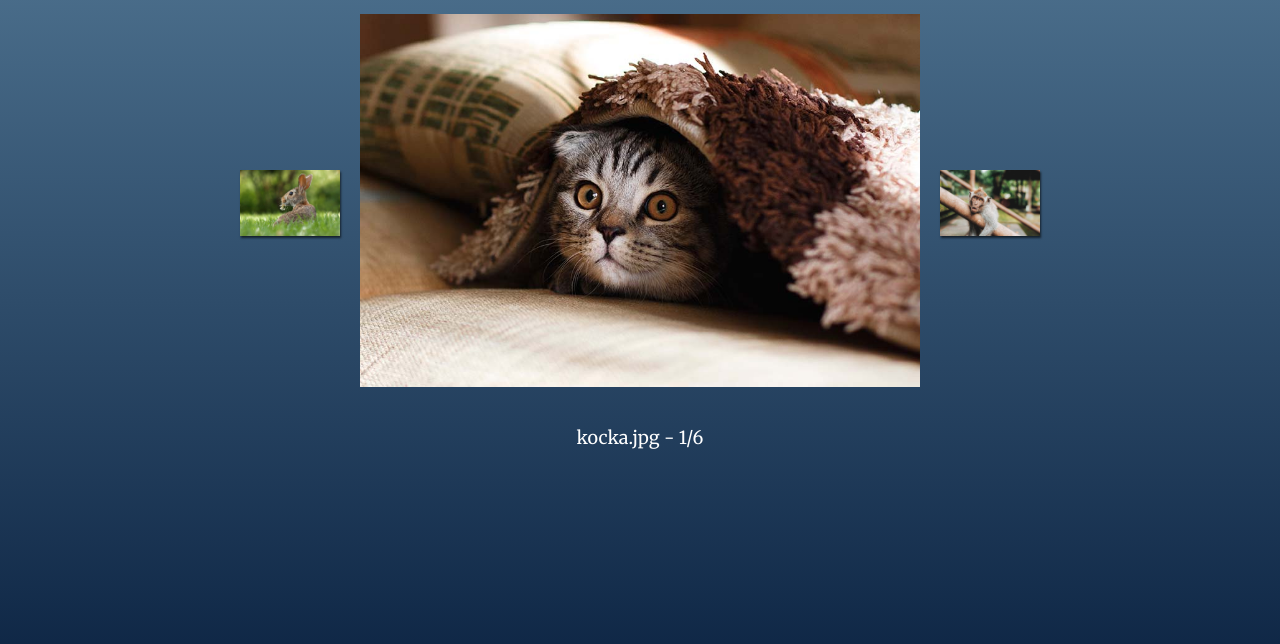
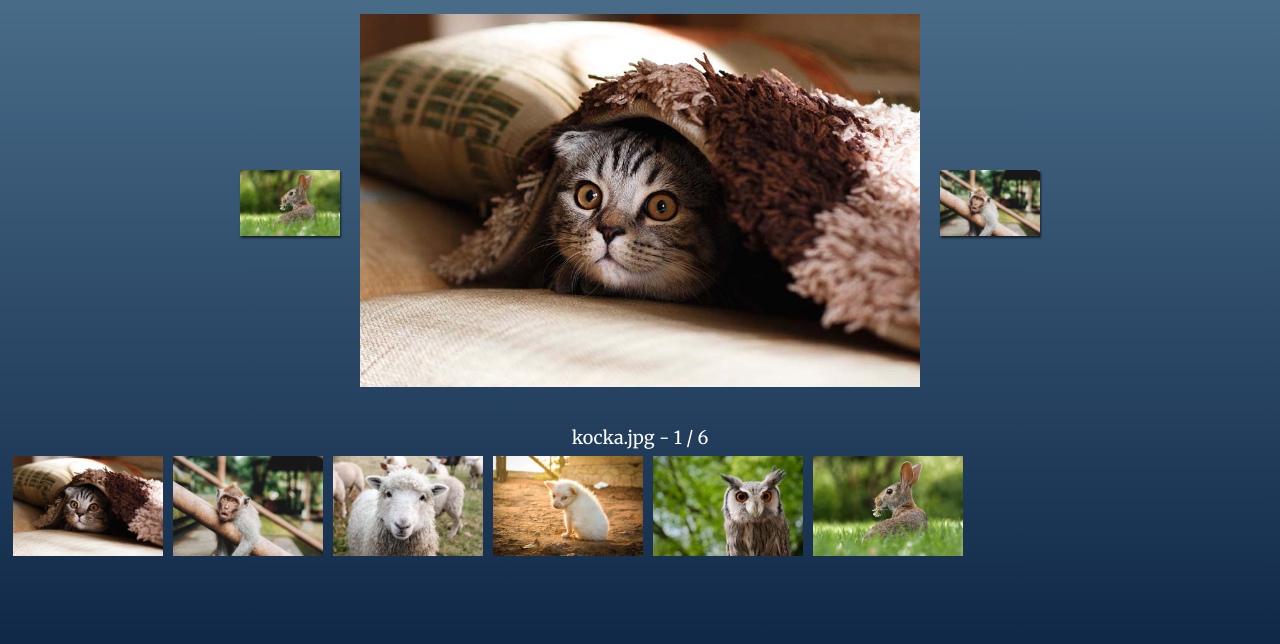
Before and after one commit to BukovskaPavla/JS_fotogalerie, a plain HTML site: page index.html in a window 1280 px wide. Shown: the part 118-762 px from the top of the page. Drawn offline with Linux system fonts and the light colour scheme.

Commit message:
bonusový úkol 2 - přidání všech fotek do spodní lišty - bez CSS

```diff
--- a/index.html
+++ b/index.html
@@ -26,6 +26,10 @@
 
 	<div id="pocitadlo"></div>
 
+	<div id="pruhGalerie">
+
+	</div>
+
 	<script src="main.js"></script>
 </body>
 
--- a/main.js
+++ b/main.js
@@ -64,25 +64,35 @@ let poradi = 0
 sipkaPrava.addEventListener("click", dalsiObrazek)
 sipkaLeva.addEventListener("click", predchoziObrazek)
 
+
+
 function priNacitani(){
     obrazek.src = "obrazky/" + obrazky[poradi]
     obrazek.alt = obrazky[poradi]
 
-    if (poradi > 0 && poradi < 5) {
+    //nacteni obrazku do HTML do pruhGalerie na spod stranky
+    let obsah = ""
+    for (let i = 0; i < obrazky.length; i++){
+        obsah += `<img id="fotoPruh" src="obrazky/${obrazky[i]}" alt="${obrazky[i]}">`
+        pruhGalerie.innerHTML = obsah
+    }
+
+    //podminky, kvuli nahledum fotek na sipkach
+    if (poradi > 0 && poradi < obrazky.length-1) {
     sipkaPrava.src = "obrazky/" + obrazky[poradi + 1]
     sipkaLeva.src = "obrazky/" + obrazky[poradi - 1]
     }
     else if( poradi == 0){
         sipkaPrava.src = "obrazky/" + obrazky[poradi + 1]
-        sipkaLeva.src = "obrazky/" + obrazky[5]
+        sipkaLeva.src = "obrazky/" + obrazky[obrazky.length-1]
     }
-    else if (poradi == 5){
+    else if (poradi == obrazky.length-1){
         sipkaPrava.src = "obrazky/" + obrazky[0]
         sipkaLeva.src = "obrazky/" + obrazky[poradi - 1]
     }
 
 
-    pocitadlo.innerHTML = `${obrazky[poradi]} - ${(poradi+1)}/6`
+    pocitadlo.innerHTML = `${obrazky[poradi]} - ${(poradi+1)} / ${(obrazky.length)}`
 }
 
 function dalsiObrazek(){
--- a/style.css
+++ b/style.css
@@ -34,6 +34,19 @@ h1 {
 	max-width: 800px;
 	margin: 30px auto;
 }
+
+.pruhGalerie {
+
+}
+
+#fotoPruh {
+	float: left;
+	width: 150px;
+	margin: 5px;
+
+}
+
+
 
 .ramecek {
 	flex: 1;
```
Also changed, not shown: 1 other file.
